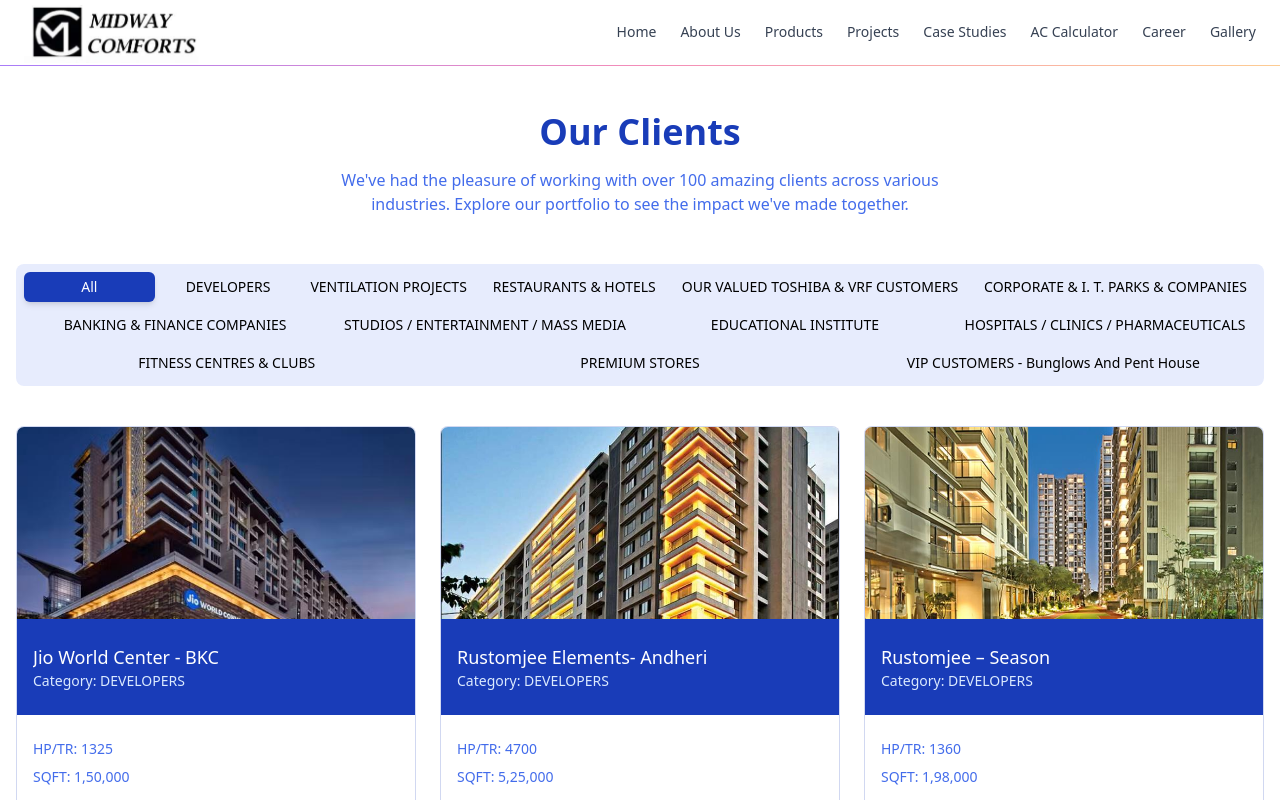
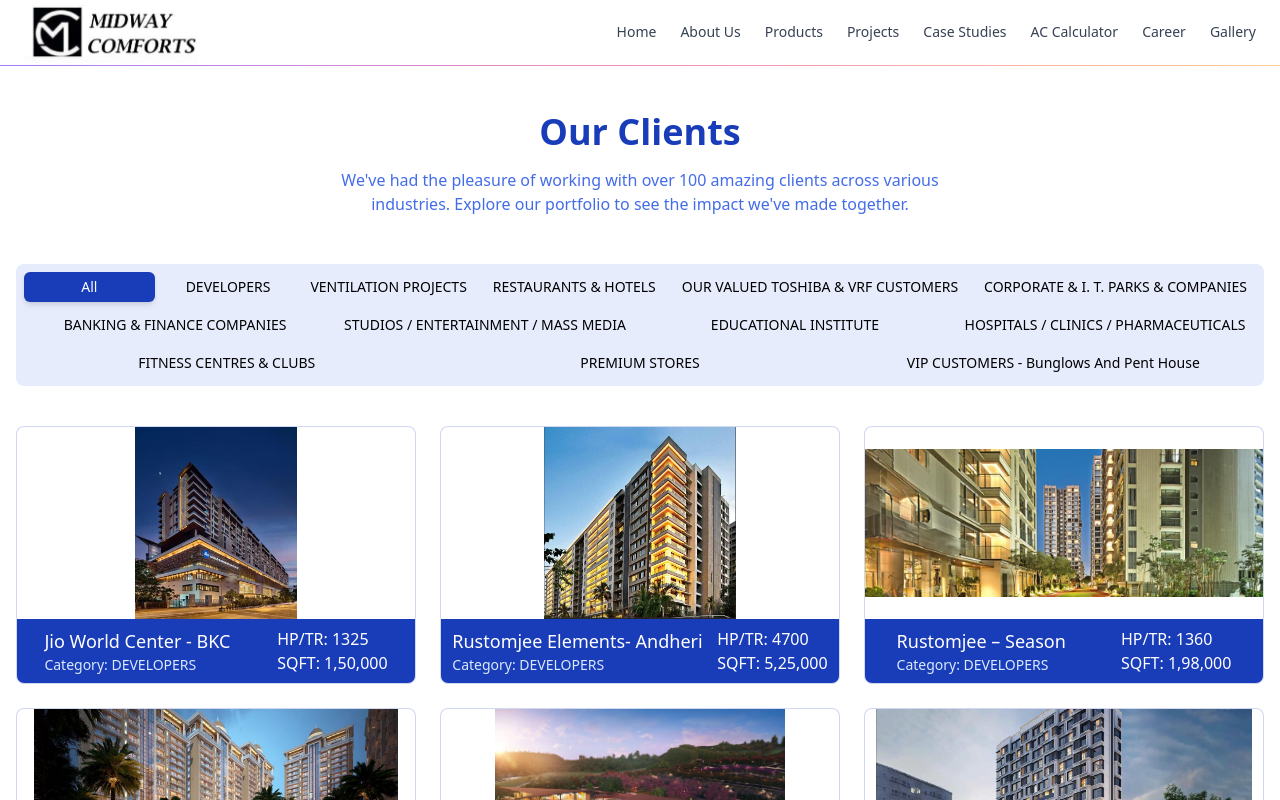
Before and after one commit to shubh-37/midway-comforts, a React (Vite) app: page /projects in a window 1280 px wide. Shown: the top 800 px of the page. Built offline with nearby package versions, Linux system fonts and the light colour scheme.

Commit message:
restyled the info card

```diff
--- a/src/pages/Projects.jsx
+++ b/src/pages/Projects.jsx
@@ -62,11 +62,12 @@
               >
                 {/* Fixed image height */}
                 <div className="w-full h-48 overflow-hidden">
-                  <img src={client.img} alt={client.clientName} className="w-full h-full object-cover" />
+                  <img src={client.img} alt={client.clientName} className="w-full h-full object-contain" />
                 </div>
 
                 {/* Header with fixed height - truncates long text */}
-                <div className="bg-blue-800 text-white p-4 h-24 flex flex-col justify-center">
+                <div className="bg-blue-800 text-white p-2 flex item-center justify-around gap-2">
+                  <div>
                     <h3 className="font-medium text-lg line-clamp-1 overflow-hidden text-ellipsis">
                       {client.clientName}
                     </h3>
@@ -74,15 +75,12 @@
                       Category: <span className="capitalize">{client.category}</span>
                     </p>
                   </div>
-
-                {/* Info section with fixed height */}
-                <div className="p-4 h-24 flex flex-col justify-center">
-                  <div className="space-y-2">
-                    <p className="text-blue-700/80 text-sm">
-                      <span className="font-medium">HP/TR:</span> {client.hp.length > 0 ? client.hp : 'NA'}
+                  <div>
+                    <p>
+                      <span className="">HP/TR:</span> {client.hp.length > 0 ? client.hp : 'NA'}
                     </p>
-                    <p className="text-blue-700/80 text-sm">
-                      <span className="font-medium">SQFT:</span> {client.sqft.length > 0 ? client.sqft : 'NA'}
+                    <p>
+                      <span className="">SQFT:</span> {client.sqft.length > 0 ? client.sqft : 'NA'}
                     </p>
                   </div>
                 </div>
```
Lines whose indentation alone changed are shown as unchanged.
